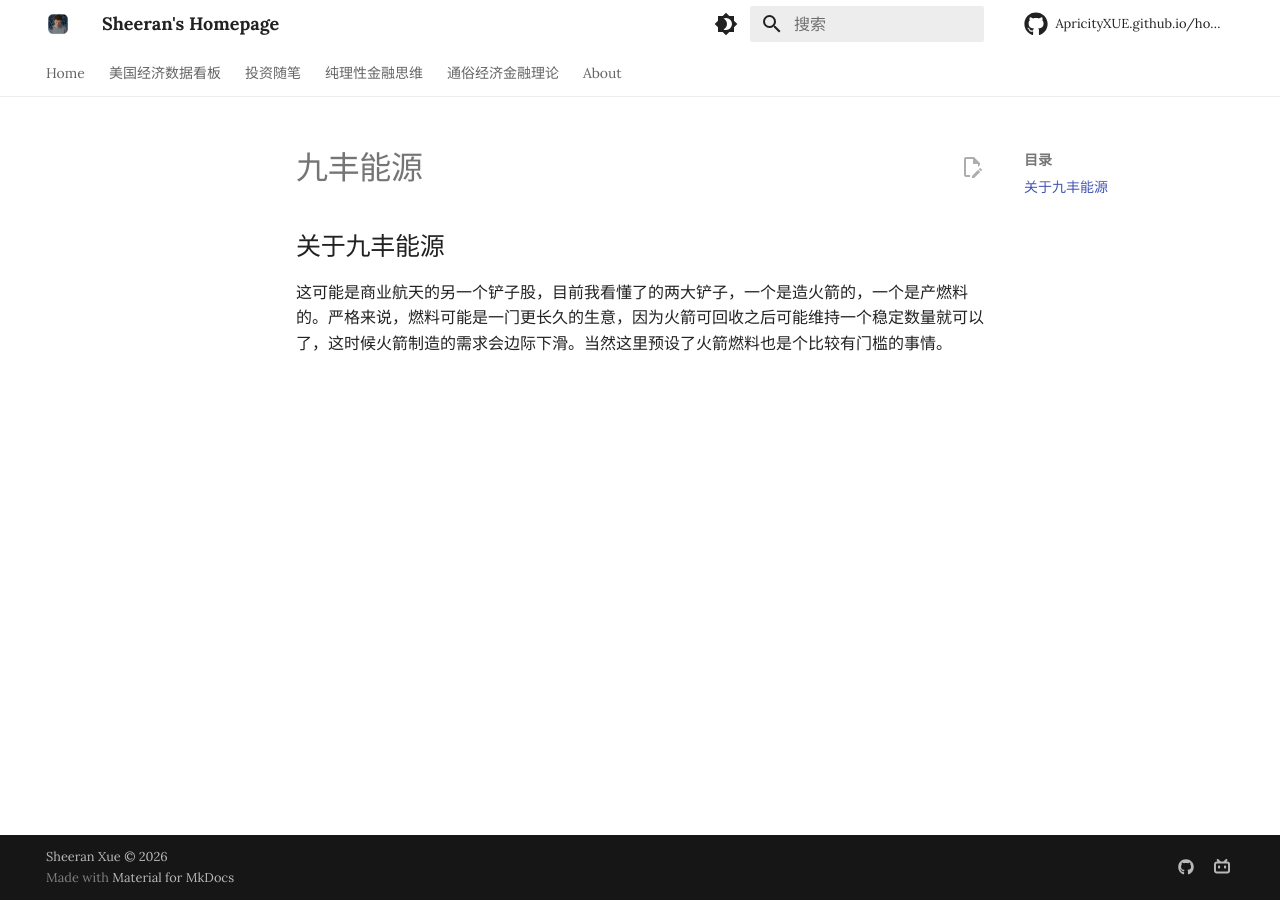
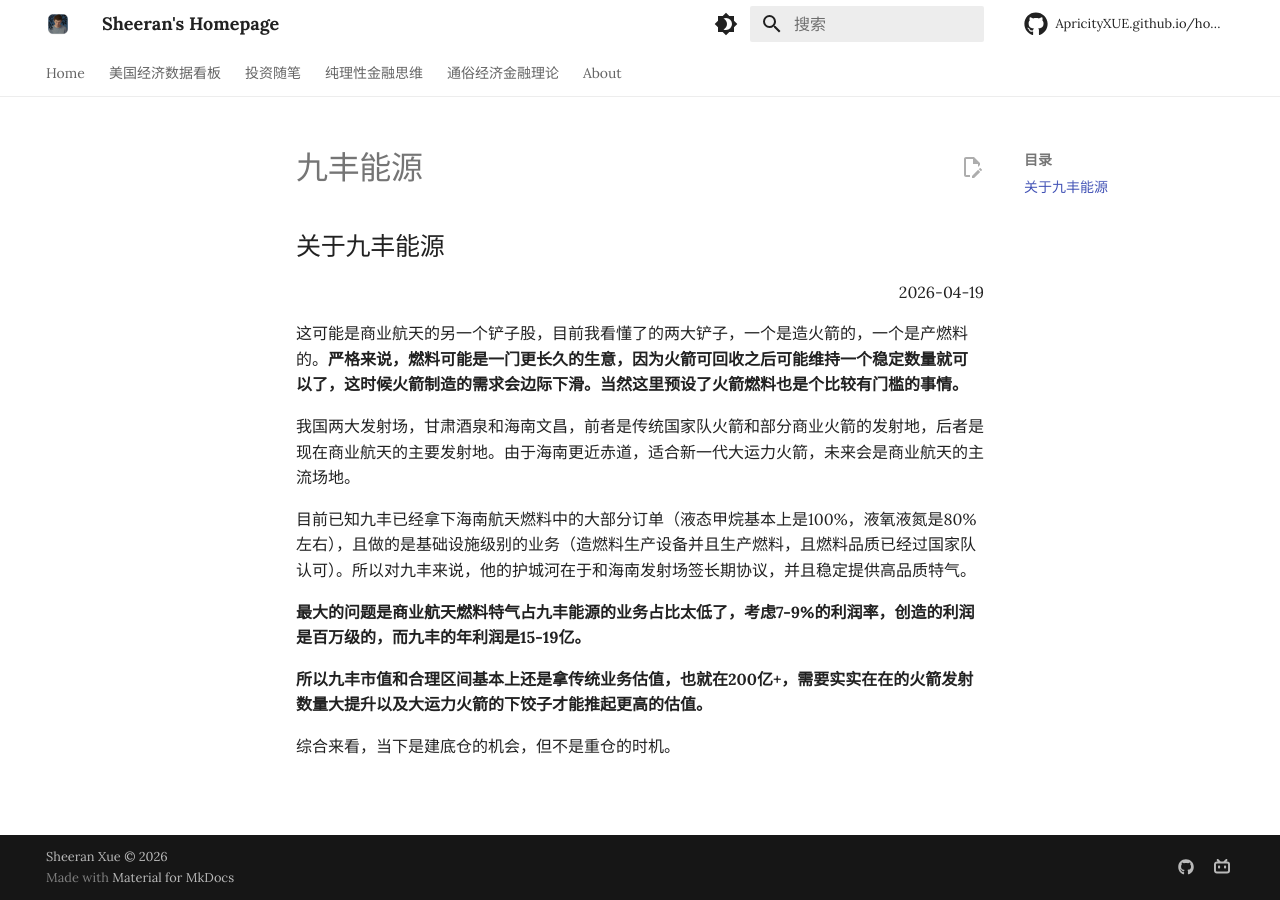
Before and after one commit to ApricityXUE/homepage, an MkDocs documentation site: the page built from docs/投资随笔/九丰能源.md, in a window 1280 px wide. Built offline with MkDocs 1.6.1 and Material for MkDocs 9.7.7, drawn with Linux system fonts in a browser that asks for light colours; some web fonts are replaced; comment, search, counter and statistics services are not loaded.

Commit message:
update format

```diff
--- a/docs/投资随笔/九丰能源.md
+++ b/docs/投资随笔/九丰能源.md
@@ -1,3 +1,15 @@
 ## 关于九丰能源
 
-这可能是商业航天的另一个铲子股，目前我看懂了的两大铲子，一个是造火箭的，一个是产燃料的。严格来说，燃料可能是一门更长久的生意，因为火箭可回收之后可能维持一个稳定数量就可以了，这时候火箭制造的需求会边际下滑。当然这里预设了火箭燃料也是个比较有门槛的事情。
+<div style="text-align: right;">2026-04-19</div>
+
+这可能是商业航天的另一个铲子股，目前我看懂了的两大铲子，一个是造火箭的，一个是产燃料的。**严格来说，燃料可能是一门更长久的生意，因为火箭可回收之后可能维持一个稳定数量就可以了，这时候火箭制造的需求会边际下滑。当然这里预设了火箭燃料也是个比较有门槛的事情。**
+
+我国两大发射场，甘肃酒泉和海南文昌，前者是传统国家队火箭和部分商业火箭的发射地，后者是现在商业航天的主要发射地。由于海南更近赤道，适合新一代大运力火箭，未来会是商业航天的主流场地。
+
+目前已知九丰已经拿下海南航天燃料中的大部分订单（液态甲烷基本上是100%，液氧液氮是80%左右），且做的是基础设施级别的业务（造燃料生产设备并且生产燃料，且燃料品质已经过国家队认可）。所以对九丰来说，他的护城河在于和海南发射场签长期协议，并且稳定提供高品质特气。
+
+**最大的问题是商业航天燃料特气占九丰能源的业务占比太低了，考虑7-9%的利润率，创造的利润是百万级的，而九丰的年利润是15-19亿。**
+
+**所以九丰市值和合理区间基本上还是拿传统业务估值，也就在200亿+，需要实实在在的火箭发射数量大提升以及大运力火箭的下饺子才能推起更高的估值。**
+
+综合来看，当下是建底仓的机会，但不是重仓的时机。
```
Also changed, not shown: docs/投资随笔/佰维存储.md (+6 -6 lines), docs/投资随笔/江顺科技.md (+3 -5 lines), docs/投资随笔/英特尔与CPU产能.md (+7 -1 lines), docs/投资随笔/霍尔木兹与全球储能.md (+15 -0 lines).
